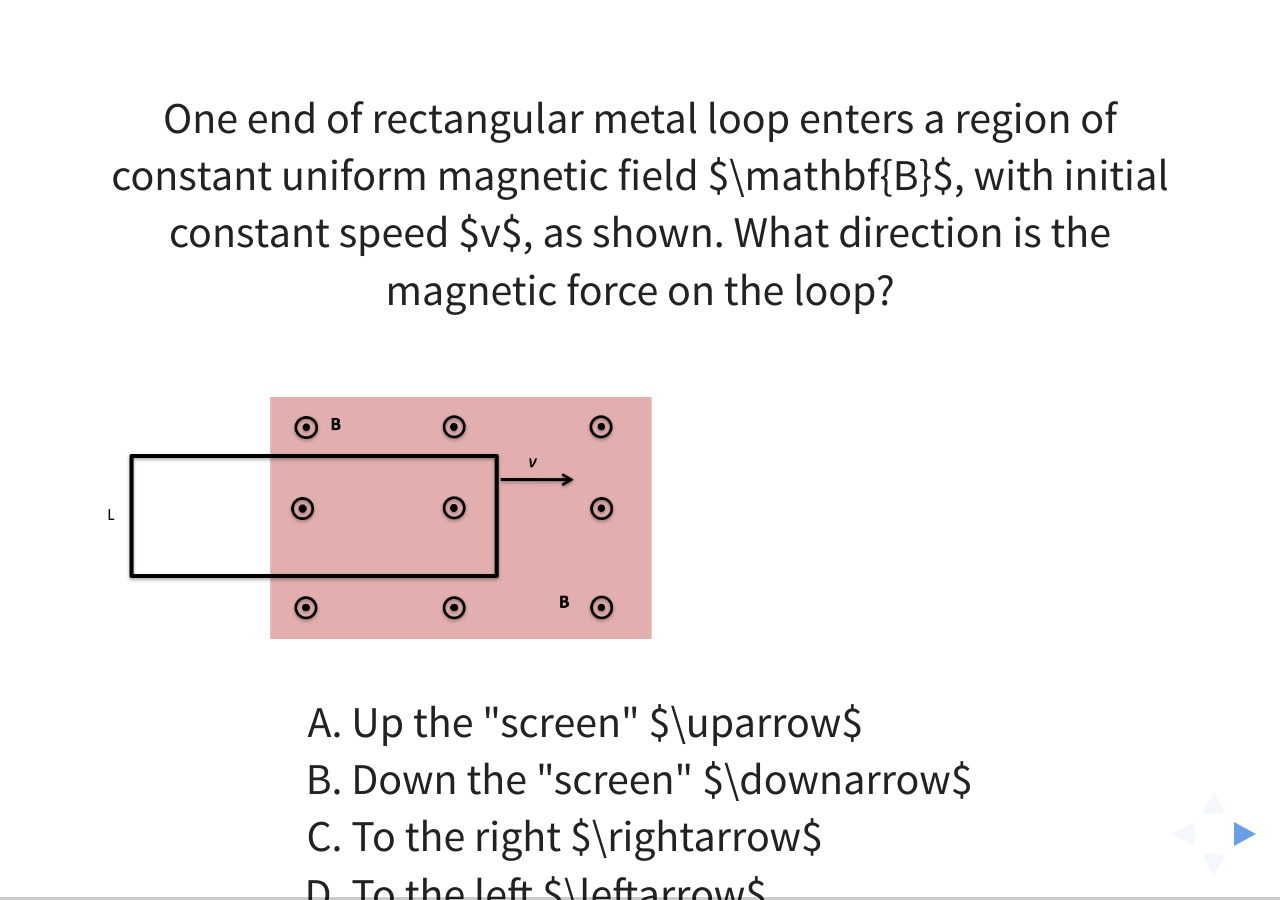
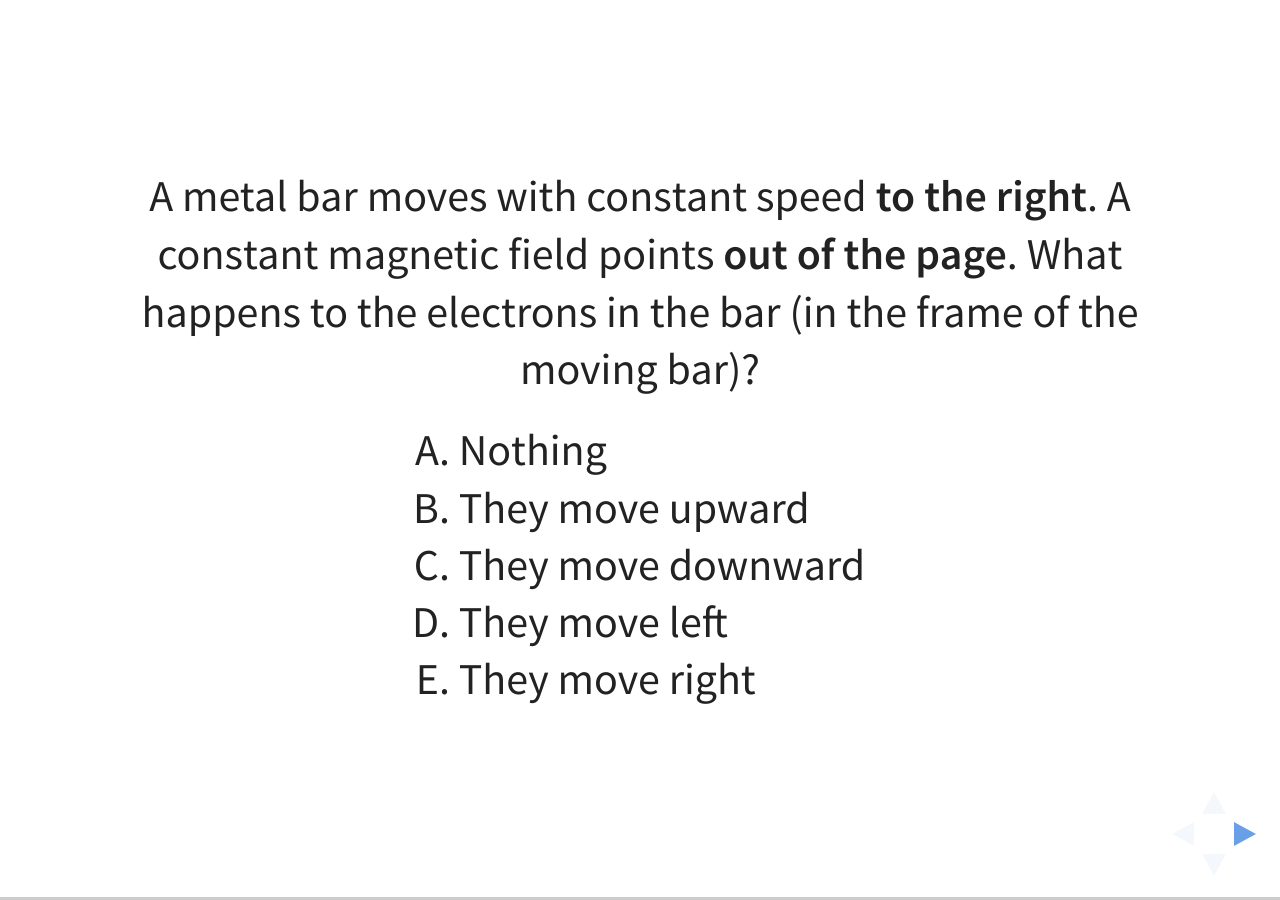
Before and after one commit to KSchram/phy482msu, a Jekyll site: the page built from notes/07-slides.md, in a window 1280 px wide. Built offline with Jekyll 4.4.1, drawn with Linux system fonts in a browser that asks for light colours; formulas are drawn with MathJax 3.

Commit message:
updated Slides

```diff
--- a/notes/07-slides.md
+++ b/notes/07-slides.md
@@ -3,6 +3,28 @@ layout: slide
 theme: white
 transition: slide
 ---
+
+<section data-markdown>
+
+A metal bar moves with constant speed **to the right**. A constant magnetic field points **out of the page**. What happens to the electrons in the bar (in the frame of the moving bar)?
+
+1. Nothing
+2. They move upward
+3. They move downward
+4. They move left
+5. They move right
+
+Note:
+* Correct Answer: B
+</section>
+
+<section>
+
+<section>
+    <h2>Surface Charge is Real</h2>
+    <video data-autoplay class="stretch" src="./assets/SurfaceCharge.mp4"></video>
+</section>
+
 
 <section data-markdown>
 
```
Also changed, not shown: 2 other files.
